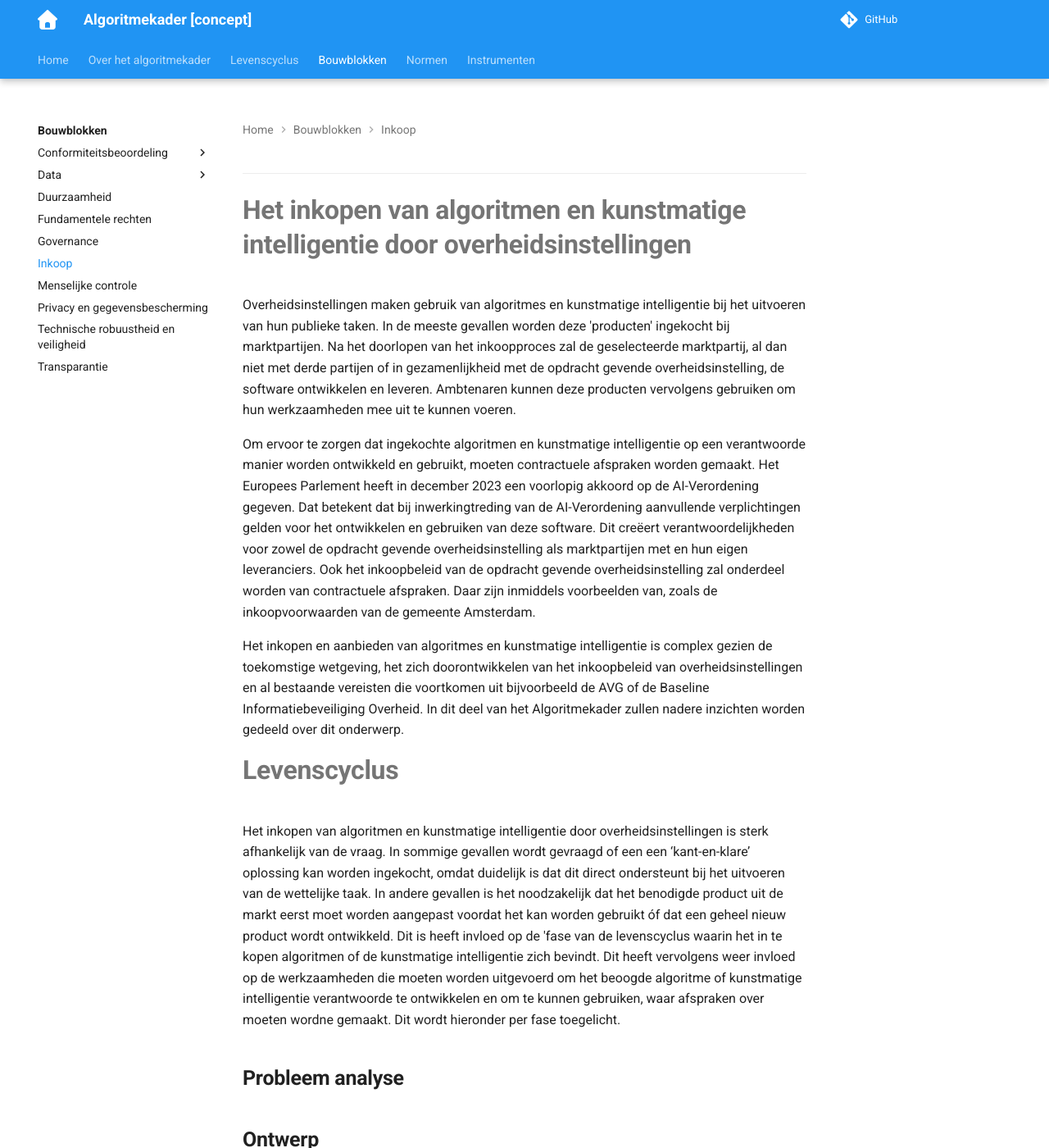
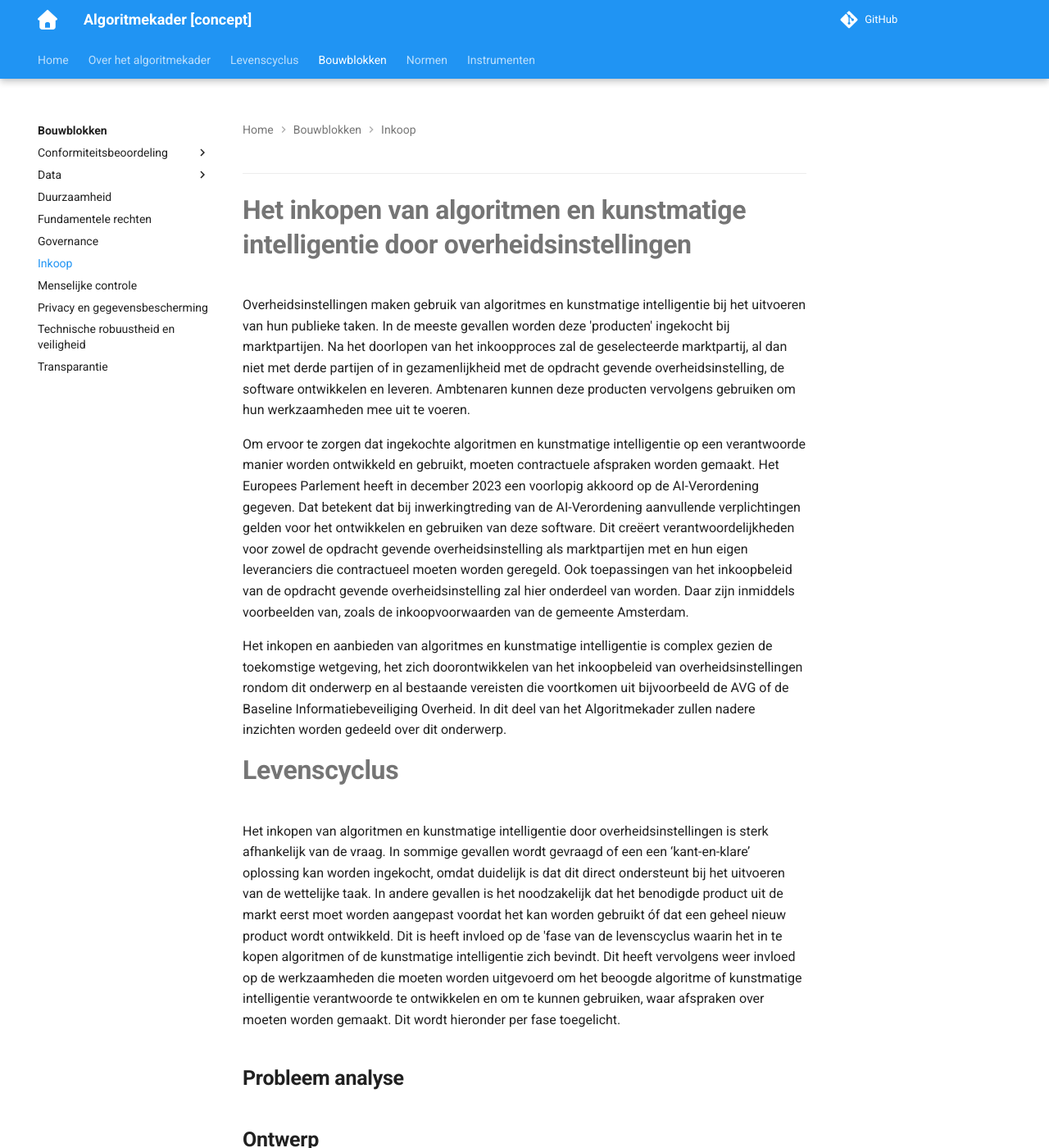
Before and after one commit to ruthkoole/algoritmekader-test, an MkDocs documentation site: the page built from docs/bouwblokken/inkoop/index.md, in a window 1280 px wide and 1400 px high. Shown: the whole window at 82% size. Built offline with MkDocs 1.6.1 and Material for MkDocs 9.7.7, drawn with Linux system fonts in a browser that asks for light colours; comment, search, counter and statistics services are not loaded.

Commit message:
Update index.md

```diff
--- a/docs/bouwblokken/inkoop/index.md
+++ b/docs/bouwblokken/inkoop/index.md
@@ -1,14 +1,14 @@
 ---
 # **Het inkopen van algoritmen en kunstmatige intelligentie door overheidsinstellingen**
 
-Overheidsinstellingen maken gebruik van algoritmes en kunstmatige intelligentie bij het uitvoeren van hun publieke taken. In de meeste gevallen worden deze 'producten' ingekocht bij marktpartijen. Na het doorlopen van het inkoopproces zal de geselecteerde marktpartij, al dan niet met derde partijen of in gezamenlijkheid met de opdracht gevende overheidsinstelling, de software ontwikkelen en leveren. Ambtenaren kunnen deze producten vervolgens gebruiken om hun werkzaamheden mee uit te kunnen voeren.
+Overheidsinstellingen maken gebruik van algoritmes en kunstmatige intelligentie bij het uitvoeren van hun publieke taken. In de meeste gevallen worden deze 'producten' ingekocht bij marktpartijen. Na het doorlopen van het inkoopproces zal de geselecteerde marktpartij, al dan niet met derde partijen of in gezamenlijkheid met de opdracht gevende overheidsinstelling, de software ontwikkelen en leveren. Ambtenaren kunnen deze producten vervolgens gebruiken om hun werkzaamheden mee uit te voeren.
 
-Om ervoor te zorgen dat ingekochte algoritmen en kunstmatige intelligentie op een verantwoorde manier worden ontwikkeld en gebruikt, moeten contractuele afspraken worden gemaakt. Het Europees Parlement heeft in december 2023 een voorlopig akkoord op de AI-Verordening gegeven. Dat betekent dat bij inwerkingtreding van de AI-Verordening aanvullende verplichtingen gelden voor het ontwikkelen en gebruiken van deze software. Dit creëert verantwoordelijkheden voor zowel de opdracht gevende overheidsinstelling als marktpartijen met en hun eigen leveranciers. Ook het inkoopbeleid van de opdracht gevende overheidsinstelling zal onderdeel worden van contractuele afspraken. Daar zijn inmiddels voorbeelden van, zoals de inkoopvoorwaarden van de gemeente Amsterdam.
+Om ervoor te zorgen dat ingekochte algoritmen en kunstmatige intelligentie op een verantwoorde manier worden ontwikkeld en gebruikt, moeten contractuele afspraken worden gemaakt. Het Europees Parlement heeft in december 2023 een voorlopig akkoord op de AI-Verordening gegeven. Dat betekent dat bij inwerkingtreding van de AI-Verordening aanvullende verplichtingen gelden voor het ontwikkelen en gebruiken van deze software. Dit creëert verantwoordelijkheden voor zowel de opdracht gevende overheidsinstelling als marktpartijen met en hun eigen leveranciers die contractueel moeten worden geregeld. Ook toepassingen van het inkoopbeleid van de opdracht gevende overheidsinstelling zal hier onderdeel van worden. Daar zijn inmiddels voorbeelden van, zoals de inkoopvoorwaarden van de gemeente Amsterdam.
 
-Het inkopen en aanbieden van algoritmes en kunstmatige intelligentie is complex gezien de toekomstige wetgeving, het zich doorontwikkelen van het inkoopbeleid van overheidsinstellingen en al bestaande vereisten die voortkomen uit bijvoorbeeld de AVG of de Baseline Informatiebeveiliging Overheid. In dit deel van het Algoritmekader zullen nadere inzichten worden gedeeld over dit onderwerp.
+Het inkopen en aanbieden van algoritmes en kunstmatige intelligentie is complex gezien de toekomstige wetgeving, het zich doorontwikkelen van het inkoopbeleid van overheidsinstellingen rondom dit onderwerp en al bestaande vereisten die voortkomen uit bijvoorbeeld de AVG of de Baseline Informatiebeveiliging Overheid. In dit deel van het Algoritmekader zullen nadere inzichten worden gedeeld over dit onderwerp.
 
 # **Levenscyclus**
-Het inkopen van algoritmen en kunstmatige intelligentie door overheidsinstellingen is sterk afhankelijk van de vraag. In sommige gevallen wordt gevraagd of een een ‘kant-en-klare’ oplossing kan worden ingekocht, omdat duidelijk is dat dit direct ondersteunt bij het uitvoeren van de wettelijke taak. In andere gevallen is het noodzakelijk dat het benodigde product uit de markt eerst moet worden aangepast voordat het kan worden gebruikt óf dat een geheel nieuw product wordt ontwikkeld. Dit is heeft invloed op de 'fase van de levenscyclus waarin het in te kopen algoritmen of de kunstmatige intelligentie zich bevindt. Dit heeft vervolgens weer invloed op de werkzaamheden die moeten worden uitgevoerd om het beoogde algoritme of kunstmatige intelligentie verantwoorde te ontwikkelen en om te kunnen gebruiken, waar afspraken over moeten wordne gemaakt. Dit wordt hieronder per fase toegelicht.
+Het inkopen van algoritmen en kunstmatige intelligentie door overheidsinstellingen is sterk afhankelijk van de vraag. In sommige gevallen wordt gevraagd of een een ‘kant-en-klare’ oplossing kan worden ingekocht, omdat duidelijk is dat dit direct ondersteunt bij het uitvoeren van de wettelijke taak. In andere gevallen is het noodzakelijk dat het benodigde product uit de markt eerst moet worden aangepast voordat het kan worden gebruikt óf dat een geheel nieuw product wordt ontwikkeld. Dit is heeft invloed op de 'fase van de levenscyclus waarin het in te kopen algoritmen of de kunstmatige intelligentie zich bevindt. Dit heeft vervolgens weer invloed op de werkzaamheden die moeten worden uitgevoerd om het beoogde algoritme of kunstmatige intelligentie verantwoorde te ontwikkelen en om te kunnen gebruiken, waar afspraken over moeten worden gemaakt. Dit wordt hieronder per fase toegelicht.
 
 ## **Probleem analyse**
 
```
